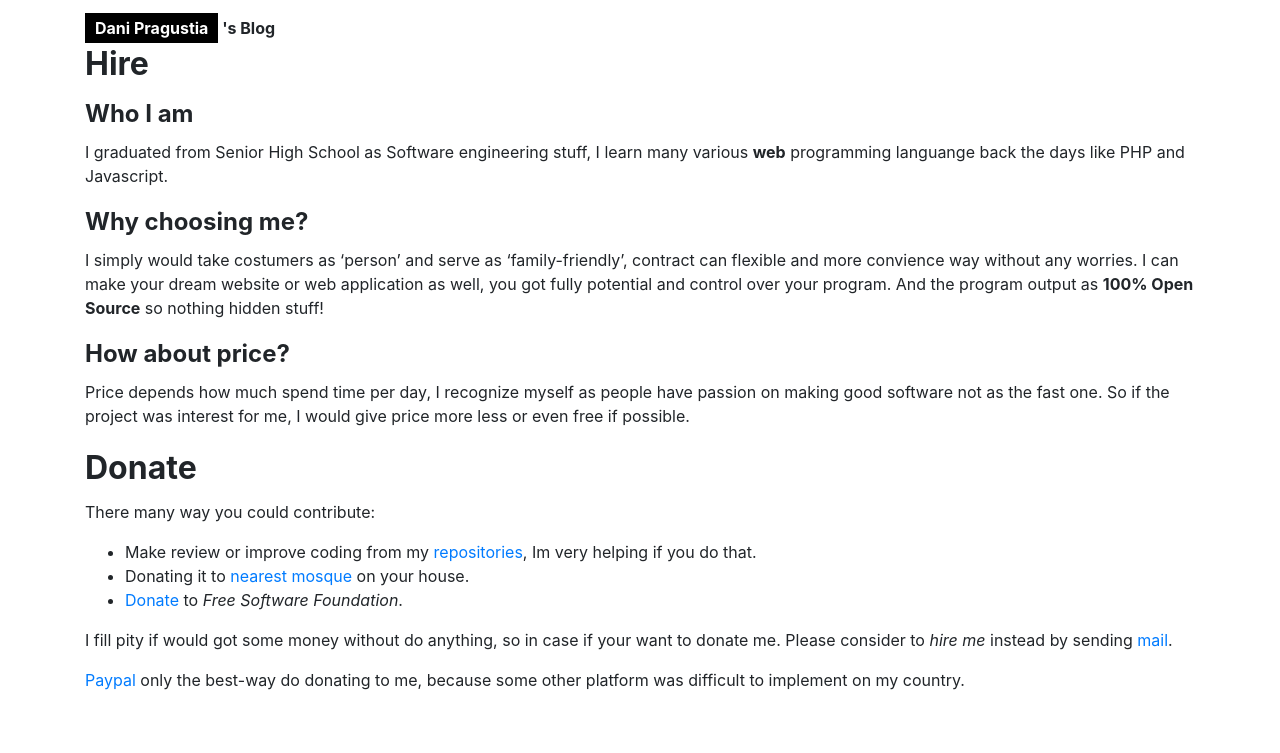
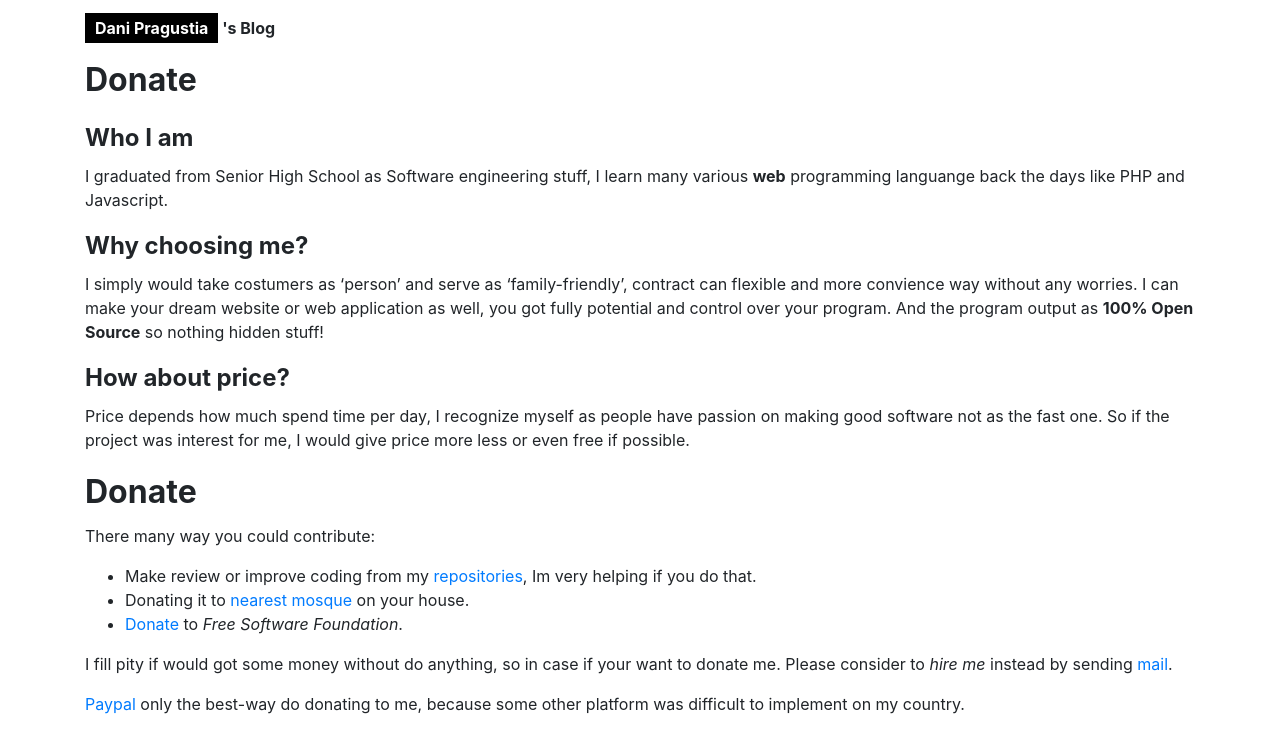
Before and after one commit to danipragustia/website, a Jekyll site: the page built from donate.md, in a window 1280 px wide. Shown: the top 753 px of the page. Built offline with Jekyll 4.4.1, drawn with Linux system fonts in a browser that asks for light colours.

Commit message:
update: fix padding header

```diff
--- a/_layouts/page.html
+++ b/_layouts/page.html
@@ -4,4 +4,6 @@ layout: default
 
 <b class="mb-4"><span class="box-author">{{ site.author | escape }}</span> 's Blog</b>
 
+<h1 class="mt-3 mb-3">{{ page.title | escape }}</h1>
+
 {{ content }}
--- a/donate.md
+++ b/donate.md
@@ -3,8 +3,6 @@ layout: page
 title: Donate
 permalink: /donate
 ---
-
-# Hire
 
 ## Who I am
 I graduated from Senior High School as Software engineering stuff, I learn many various **web** programming languange back the days like PHP and Javascript.
```
Also changed, not shown: about.md (+0 -2 lines).
